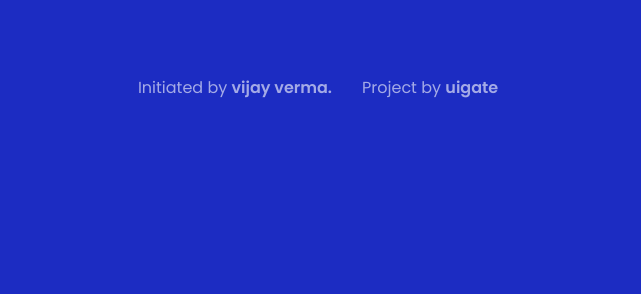
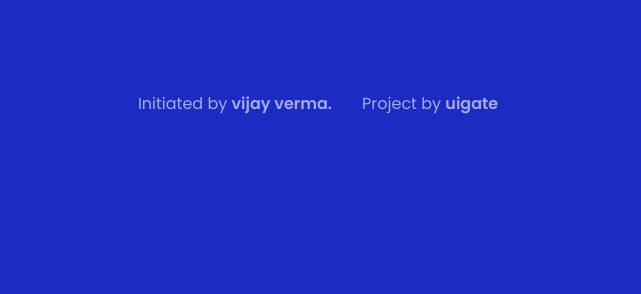
Before and after one commit to realvjy/uischool, a Gatsby site: page / in a window 1280 px wide. Shown: the part 506-800 px from the top of the page, without its empty margins (322-963 px from the left). Built offline with nearby package versions, Linux system fonts and the light colour scheme; Gatsby itself is replaced by a stand-in of ours; a web font is replaced by a local one.

Commit message:
landing page

```diff
--- a/src/components/layout.scss
+++ b/src/components/layout.scss
@@ -99,6 +99,10 @@
   }
   img{
     height: 180px;
+    @media (max-width: $mobile-landscape){
+      height: auto;
+      width: 90%;
+    }
   }
   h1{
     color: $white;
@@ -116,6 +120,7 @@
     color: $pink;
     font-size: 24px;
     letter-spacing: 20px;
+    line-height: 150%;
     text-transform: uppercase;
   }
   a{
@@ -211,10 +216,18 @@
   justify-content: space-between;
   flex-direction: row;
   margin-top: 100px;
-
+  @media (max-width: $mobile-landscape){
+    justify-content: center;
+    flex-direction: column;
+  }
   .credit{
     color: $white;
     margin-right: 30px;
+    margin-top: 20px;
+    @media (max-width: $mobile-landscape){
+      display: block;
+      width: 100%;
+    }
     h3{
       font-size: 16px;
       opacity: .6;
@@ -230,6 +243,11 @@
   }
   .project{
     color: $white;
+    margin-top: 20px;
+    @media (max-width: $mobile-landscape){
+      display: block;
+      width: 100%;
+    }
     h3{
       font-size: 16px;
       opacity: .6;
```
